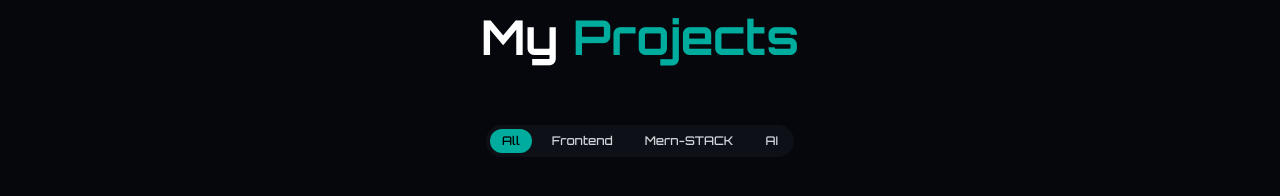
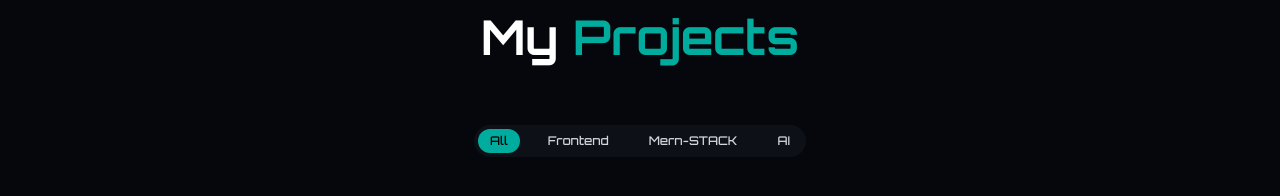
Before and after one commit to MuhmmadShakeel/Myportfolio, a React (Vite) app: page /projects in a window 1280 px wide. Shown: the part 780-976 px from the top of the page. Built offline with nearby package versions, Linux system fonts and the light colour scheme.

Commit message:
latenight

```diff
--- a/src/component/project/AllProjects.jsx
+++ b/src/component/project/AllProjects.jsx
@@ -151,7 +151,7 @@ function AllProjects() {
       {/* Compact centered filter bar */}
       <div className="mb-10">
         <div className="max-w-md mx-auto flex items-center justify-center gap-2">
-          <div className="inline-flex items-center gap-2 bg-[#0d1117] rounded-full p-1">
+          <div className="inline-flex items-center gap-4 bg-[#0d1117] rounded-full p-1">
             {filters.map((f) => (
               <button
                 key={f}
```
